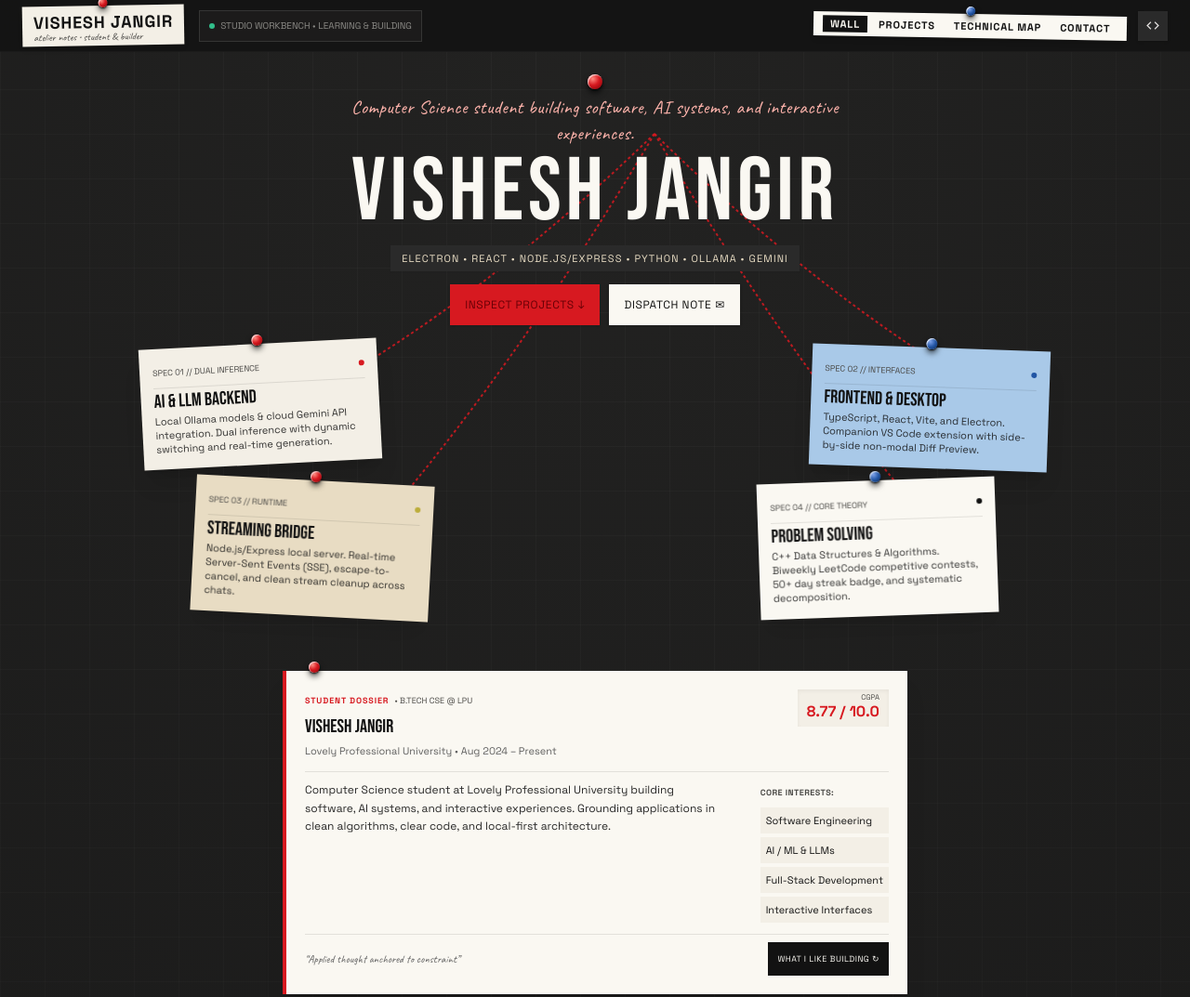
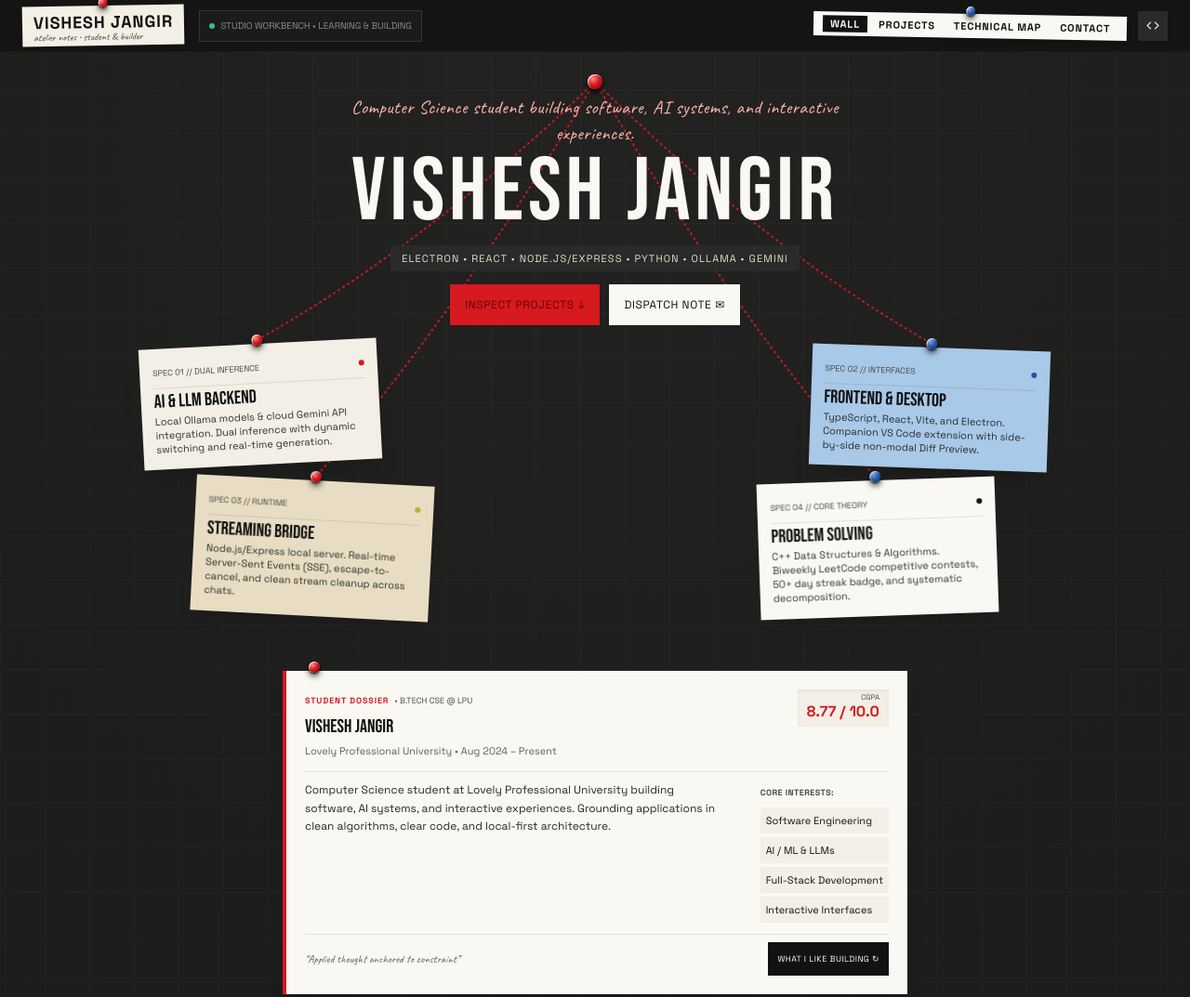
Before and after one commit to VisheshJangir645/VisheshJangir645.github.io, a plain HTML site: page index.html in a window 1280 px wide. Shown: the top 1073 px of the page at 93% size. Drawn offline with nearby package versions, Linux system fonts and the light colour scheme.

Commit message:
Fix hero thread positioning

```diff
--- a/index.html
+++ b/index.html
@@ -1081,28 +1081,35 @@ function resetTechTraceBanner() {
 
   function updateThreads() {
     if (!centerPin || !threadCanvas) return;
+
+    const svgRect = threadCanvas.getBoundingClientRect();
     const hubRect = centerPin.getBoundingClientRect();
-    const scrollX = window.scrollX || window.pageXOffset;
-    const scrollY = window.scrollY || window.pageYOffset;
-    const hubX = hubRect.left + hubRect.width / 2 + scrollX;
-    const hubY = hubRect.top + hubRect.height / 2 + scrollY;
+
+    const hubX = hubRect.left + hubRect.width / 2 - svgRect.left;
+    const hubY = hubRect.top + hubRect.height / 2 - svgRect.top;
 
     heroNotes.forEach(item => {
       const el = document.getElementById(item.id);
       const thread = document.getElementById(item.threadId);
+
       if (!el || !thread) return;
 
       const pin = el.querySelector('.note-pin') || el;
       const pinRect = pin.getBoundingClientRect();
-      const pinX = pinRect.left + pinRect.width / 2 + scrollX;
-      const pinY = pinRect.top + pinRect.height / 2 + scrollY;
+
+      const pinX = pinRect.left + pinRect.width / 2 - svgRect.left;
+      const pinY = pinRect.top + pinRect.height / 2 - svgRect.top;
 
       const dist = Math.hypot(pinX - hubX, pinY - hubY);
       const sag = Math.min(40, Math.max(12, dist * 0.08));
+
       const midX = (hubX + pinX) / 2;
       const midY = (hubY + pinY) / 2 + sag;
 
-      thread.setAttribute('d', `M ${hubX} ${hubY} Q ${midX} ${midY} ${pinX} ${pinY}`);
+      thread.setAttribute(
+        'd',
+        `M ${hubX} ${hubY} Q ${midX} ${midY} ${pinX} ${pinY}`
+      );
     });
   }
 
```
